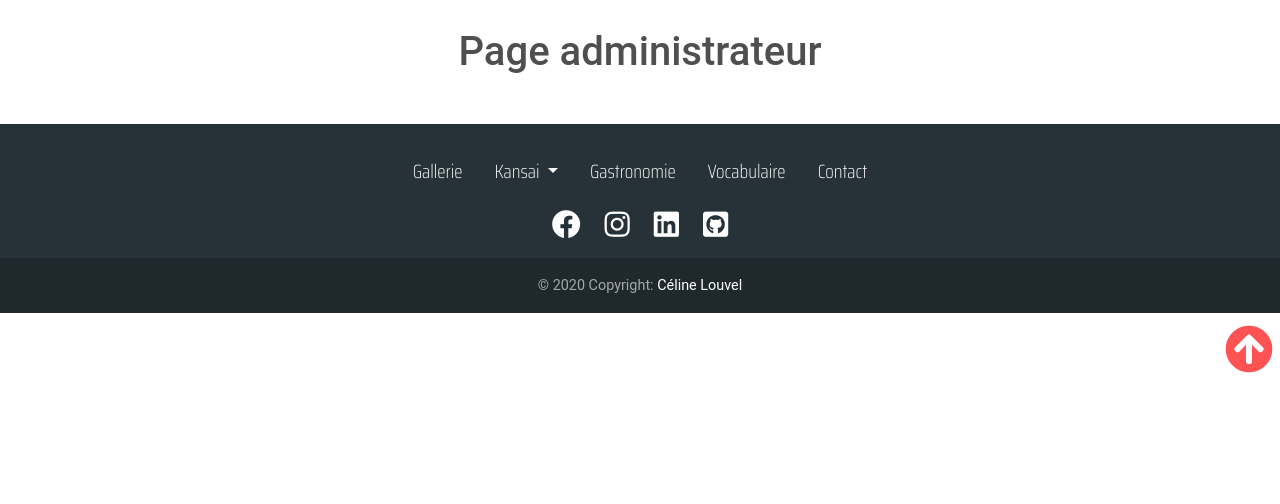
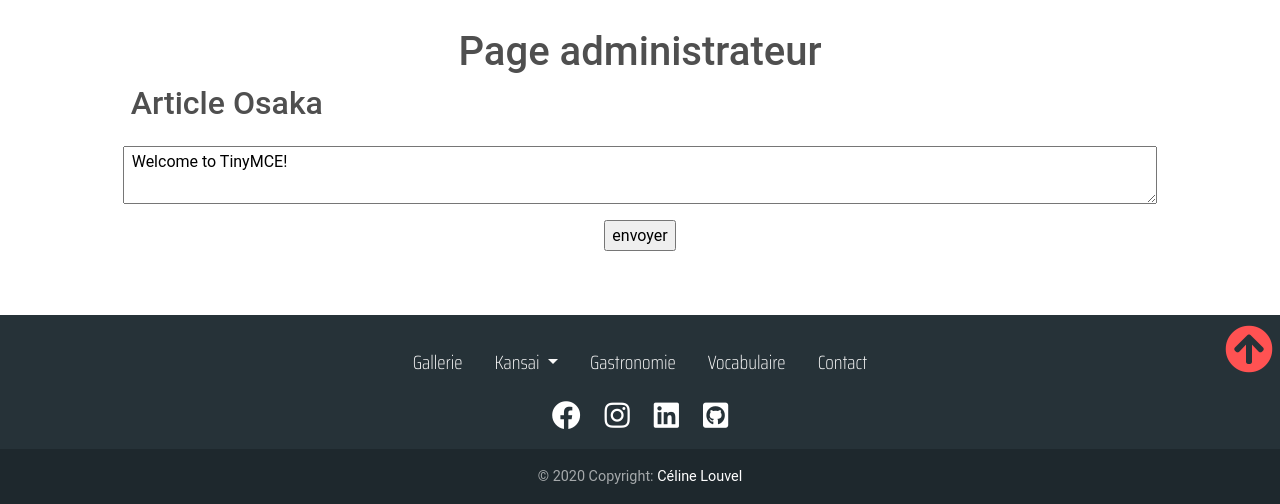
Before and after one commit to Celine-Chan/KansaiNoBouken, a PHP site: page /admin.php in a window 1280 px wide. Shown: the part 400-904 px from the top of the page. Before the commit the page ends 773 px from the top, so only its background shows below. Run offline with PHP 8.4, Linux system fonts and the light colour scheme; some libraries are stand-ins or nearby versions.

Commit message:
ajout editeur de texte osaka

```diff
--- a/admin.php
+++ b/admin.php
@@ -3,6 +3,7 @@
 
 <head>
     <title>Kansai no bouken - 関西の冒険 - Administrateur</title>
+    <script src="https://cdn.tiny.cloud/1/75w0aspes5o1fsfrwo2wxkidqu37998magwy5f44mnuk9ytq/tinymce/5/tinymce.min.js" referrerpolicy="origin"></script>
     <?php include('assets/pagePortion/header.php') ?>
 </head>
 
@@ -14,11 +15,19 @@
         <img src="assets/img/banniere/banniereAdmin.jpg" alt="admin" class="img-fluid adminImg">
     </div>
 
-    <div class="container">
-
     <h1 class="text-center">Page administrateur</h1>
 
-    </div>
+
+    <form action="osaka.php" method="POST" class="container col-10 row g-3 mx-auto">
+
+        <h2>Article Osaka</h2>
+
+        <textarea name="osakaArticle">Welcome to TinyMCE!</textarea>
+
+        <div class="col-12 text-center mb-3">
+            <input type="submit" name="submit" value="envoyer">
+        </div>
+    </form>
 
 
 
@@ -28,6 +37,14 @@
         <a id="scrollTop"><i class="fas fa-arrow-circle-up fa-3x"></i></a>
     </div>
 
+
+    <script>
+        tinymce.init({
+            selector: 'textarea',
+            plugins: 'advlist autolink lists link image media charmap print preview hr anchor pagebreak',
+            toolbar_mode: 'floating',
+        });
+    </script>
     <?php include('assets/pagePortion/footer.php') ?>
 </body>
 
--- a/osaka.php
+++ b/osaka.php
@@ -56,6 +56,8 @@
 
     <div>
         <h2 class="mt-5">Article</h2>
+
+        <?= (isset($_POST['osakaArticle'])) ? $_POST['osakaArticle'] : '' ?>
     </div>
 
 
```
